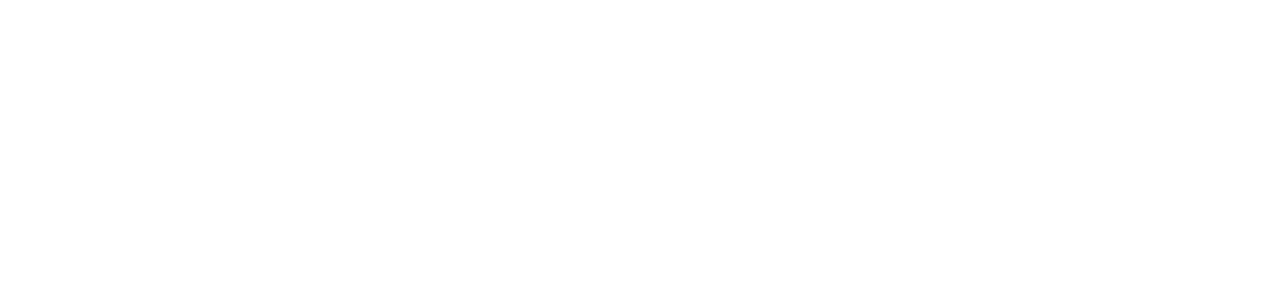
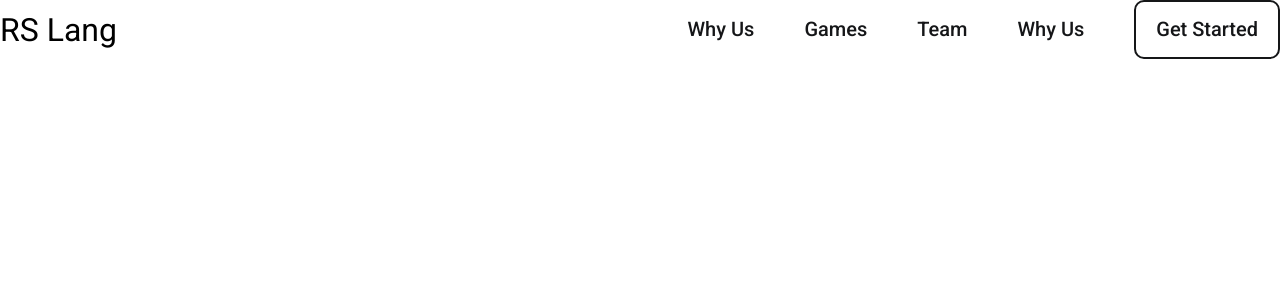
Before and after one commit to Lebedev-023046/rslang, a React (Create React App) app in the folder rs-lang/: page / in a window 1280 px wide. Shown: the top 300 px of the page. Built offline with nearby package versions, Linux system fonts and the light colour scheme.

Commit message:
[#15] Add Header layout

```diff
--- a/rs-lang/package.json
+++ b/rs-lang/package.json
@@ -15,6 +15,7 @@
     "@types/react-dom": "^18.0.6",
     "react": "^18.2.0",
     "react-dom": "^18.2.0",
+    "react-router-dom": "^6.3.0",
     "react-scripts": "5.0.1",
     "web-vitals": "^2.1.4"
   },
--- a/rs-lang/public/index.html
+++ b/rs-lang/public/index.html
@@ -24,7 +24,7 @@
       work correctly both with client-side routing and a non-root public URL.
       Learn how to configure a non-root public URL by running `npm run build`.
     -->
-    <link href="https://fonts.googleapis.com/css?family=Roboto:400,700&display=swap" rel="stylesheet" />
+    <link href="https://fonts.googleapis.com/css?family=Roboto:400,500,700&display=swap" rel="stylesheet" />
     <title>React App</title>
   </head>
   <body>
--- a/rs-lang/src/App.tsx
+++ b/rs-lang/src/App.tsx
@@ -1,8 +1,9 @@
 import React from 'react'
+import MainPage from './components/templates/MainPage/MainPage'
 
 function App () {
   return (
-    <div></div>
+    <MainPage />
   )
 }
 
--- a/rs-lang/src/components/atoms/Button/Button.tsx
+++ b/rs-lang/src/components/atoms/Button/Button.tsx
@@ -4,8 +4,8 @@
 interface ButtonProps {
   text: string
   type: 'primary' | 'secondary' | 'bordered' | 'rounded'
-  small: boolean
-  disabled: boolean
+  small?: boolean
+  disabled?: boolean
   // TODO add additional icon
   iconSrc?: string
   onClick: () => void
@@ -14,7 +14,7 @@
 const Button = ({
   text = 'button',
   type = 'primary',
-  small = false,
+  small = true,
   disabled = false,
   iconSrc = '',
   onClick = () => {}
--- /dev/null
+++ b/rs-lang/src/components/molecules/Nav/Nav.css
@@ -0,0 +1,13 @@
+.nav {
+  display: flex;
+
+  gap: 5rem;
+}
+
+.nav__link {
+  color: #151618;
+
+  font-size: 2rem;
+  font-weight: 500;
+  line-height: 2.3rem;
+}
--- /dev/null
+++ b/rs-lang/src/components/molecules/Nav/Nav.tsx
@@ -0,0 +1,20 @@
+import React from 'react'
+// import { Link } from 'react-router-dom'
+import './Nav.css'
+
+const Nav = () => {
+  return (
+    <div className='nav'>
+      <span className='nav__link'>Why Us</span>
+      <span className='nav__link'>Games</span>
+      <span className='nav__link'>Team</span>
+      <span className='nav__link'>Why Us</span>
+      {/* <Link className='nav__link' to='#'>Why Us</Link> */}
+      {/* <Link className='nav__link' to='#'>Games</Link> */}
+      {/* <Link className='nav__link' to='#'>Team</Link> */}
+      {/* <Link className='nav__link' to='#'>Textbook</Link> */}
+    </div>
+  )
+}
+
+export default Nav
--- /dev/null
+++ b/rs-lang/src/components/organisms/Header/Header.css
@@ -0,0 +1,13 @@
+.header {
+}
+
+.header__conteiner {
+  display: flex;
+
+  align-items: center;
+  gap: 5rem;
+}
+
+.header__conteiner > h2 {
+  margin-right: auto;
+}
--- /dev/null
+++ b/rs-lang/src/components/organisms/Header/Header.tsx
@@ -0,0 +1,22 @@
+import React from 'react'
+import Button from '../../atoms/Button/Button'
+import Nav from '../../molecules/Nav/Nav'
+import './Header.css'
+
+const Header = () => {
+  return (
+    <header className='header'>
+      <div className='conteiner header__conteiner'>
+        <h2>RS Lang</h2>
+        <Nav />
+        <Button
+          text='Get Started'
+          type='secondary'
+          onClick={() => {}}
+        />
+      </div>
+    </header>
+  )
+}
+
+export default Header
--- /dev/null
+++ b/rs-lang/src/components/templates/MainPage/MainPage.css
@@ -0,0 +1,7 @@
+.wrapper {
+  min-height: 100%;
+
+  display: flex;
+  flex-direction: column;
+  overflow: hidden;
+}
--- /dev/null
+++ b/rs-lang/src/components/templates/MainPage/MainPage.tsx
@@ -0,0 +1,13 @@
+import React from 'react'
+import './MainPage.css'
+import Header from '../../organisms/Header/Header'
+
+const MainPage = () => {
+  return (
+    <div className='wrapper'>
+      <Header />
+    </div>
+  )
+}
+
+export default MainPage
```
Also changed, not shown: 1 other file (tests, documents, lock files or other folders).
